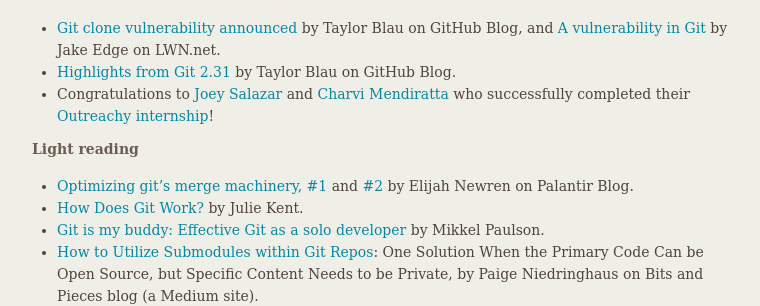
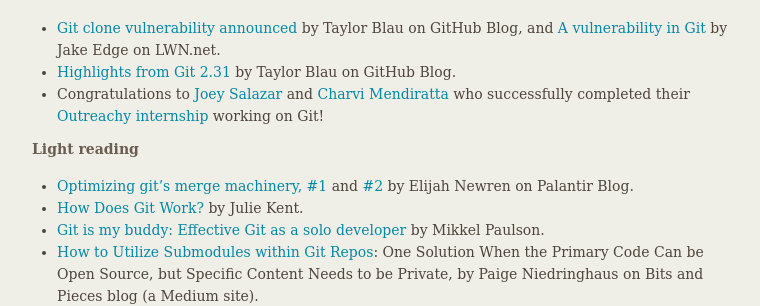
Before and after one commit to git/git.github.io, a Jekyll site: the page built from _posts/2021-03-27-edition-73.markdown, in a window 1280 px wide and 900 px high, scrolled down 1681 px. Shown: the part 152-458 px from the top of the window, without its empty margins (377-1137 px from the left). Built offline with Jekyll 4.4.1, drawn with Linux system fonts in a browser that asks for light colours.

Commit message:
rn-73: improve Charvi and Joey's congratulations

```diff
--- a/_posts/2021-03-27-edition-73.markdown
+++ b/_posts/2021-03-27-edition-73.markdown
@@ -155,7 +155,7 @@
   by Taylor Blau on GitHub Blog.
 * Congratulations to [Joey Salazar](https://jsal.home.blog/) and
   [Charvi Mendiratta](https://charvi-077.github.io/) who successfully completed their
-  [Outreachy internship](https://www.outreachy.org/alums/)!
+  [Outreachy internship](https://www.outreachy.org/alums/) working on Git!
 
 __Light reading__
 
```
